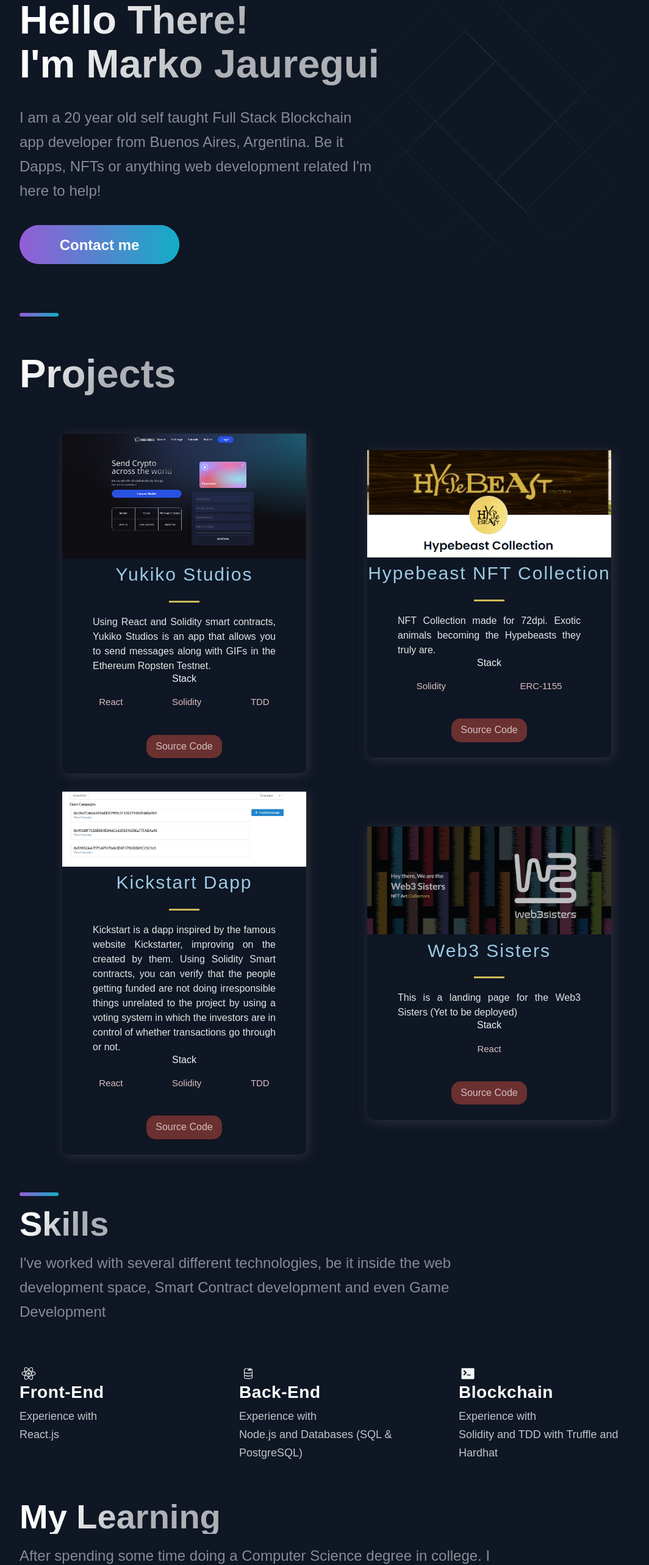
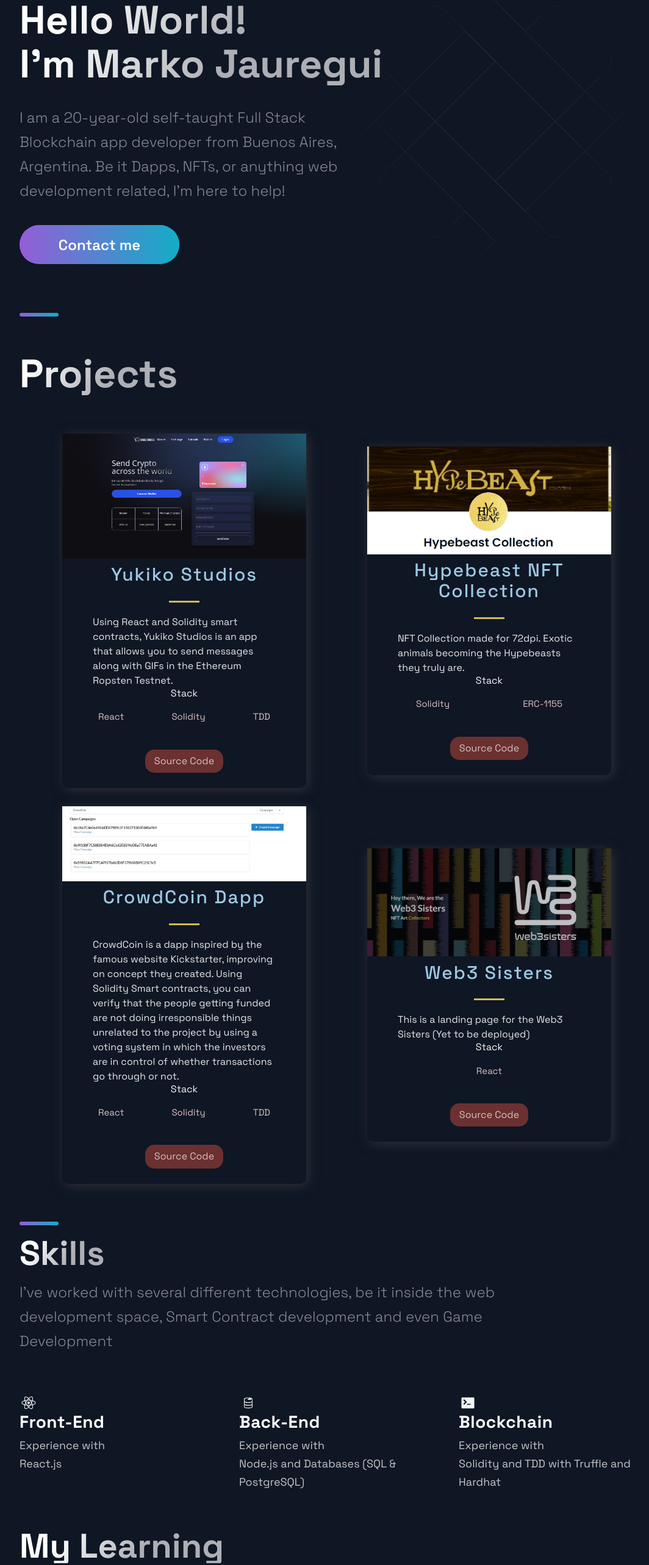
Before and after one commit to MarkoJauregui/Porfolio-Website, a Next.js app: page / in a window 1280 px wide. Shown: the part 173-2739 px from the top of the page at 61% size, without its empty margins (88-1152 px from the left). Built offline with nearby package versions, Linux system fonts and the light colour scheme.

Commit message:
Corrections

```diff
--- a/src/components/Footer/Footer.js
+++ b/src/components/Footer/Footer.js
@@ -28,8 +28,8 @@ const Footer = () => {
 				</LinkColumn>
 				<LinkColumn>
 					<LinkTitle>Email</LinkTitle>
-					<LinkItem href="mailto:markojauregui2002@gmail.com">
-						markojauregui2002@gmail.com
+					<LinkItem href="mailto:contact@markojauregui.com">
+						contact@markojauregui.com
 					</LinkItem>
 				</LinkColumn>
 			</LinkList>
--- a/src/components/Hero/Hero.js
+++ b/src/components/Hero/Hero.js
@@ -12,13 +12,13 @@ const Hero = () => (
 	<Section row nopadding>
 		<LeftSection>
 			<SectionTitle main center>
-				Hello There! <br />
+				Hello World! <br />
 				I'm Marko Jauregui
 			</SectionTitle>
 			<SectionText>
-				I am a 20 year old self taught Full Stack Blockchain app developer from
-				Buenos Aires, Argentina. Be it Dapps, NFTs or anything web development
-				related I'm here to help!
+				I am a 20-year-old self-taught Full Stack Blockchain app developer from
+				Buenos Aires, Argentina. Be it Dapps, NFTs, or anything web development
+				related, I'm here to help!
 			</SectionText>
 			<Button
 				onClick={() =>
--- a/src/components/Projects/ProjectsStyles.js
+++ b/src/components/Projects/ProjectsStyles.js
@@ -1,11 +1,11 @@
 import styled from 'styled-components';
 
 export const Img = styled.img`
-  width:100%;
-  height:100%;
+	width: 100%;
+	height: 100%;
 	object-fit: cover;
 	overflow: hidden;
-`
+`;
 
 export const GridContainer = styled.section`
 	display: grid;
@@ -20,8 +20,7 @@ row-gap: 3rem;
 		padding: 2rem;
 		padding-bottom: 0;
 	}
-
-`
+`;
 export const BlogCard = styled.div`
 	border-radius: 10px;
 	box-shadow: 3px 3px 20px rgba(80, 78, 78, 0.5);
@@ -35,16 +34,14 @@ export const TitleContent = styled.div`
 	text-align: center;
 	z-index: 20;
 	width: 100%;
-
 `;
-
 
 export const HeaderThree = styled.h3`
 	font-weight: 500;
 	letter-spacing: 2px;
 	color: #9cc9e3;
-  padding: .5rem 0;
-  font-size: ${(props) => props.title ? '3rem' : '2rem'};
+	padding: 0.5rem 0;
+	font-size: ${(props) => (props.title ? '3rem' : '2rem')};
 `;
 
 export const Hr = styled.hr`
@@ -65,20 +62,17 @@ export const Intro = styled.div`
 	line-height: 18px;
 `;
 
-
 export const CardInfo = styled.p`
 	width: 100%;
 	padding: 0 50px;
 	color: #e4e6e7;
 	font-style: 2rem;
 	line-height: 24px;
-  text-align: justify;
+	text-align: left;
 	@media ${(props) => props.theme.breakpoints.sm} {
-    padding:.3rem
-
+		padding: 0.3rem;
 	}
 `;
-
 
 export const UtilityList = styled.ul`
 	list-style-type: none;
@@ -89,15 +83,14 @@ export const UtilityList = styled.ul`
 `;
 
 export const ExternalLinks = styled.a`
-color:#d4c0c0;
+	color: #d4c0c0;
 	font-size: 1.6rem;
-padding:1rem 1.5rem;
+	padding: 1rem 1.5rem;
 	background: #6b3030;
 	border-radius: 15px;
 	transition: 0.5s;
-&:hover{
+	&:hover {
 		background: #801414;
-
 	}
 `;
 
@@ -105,8 +98,8 @@ export const TagList = styled.ul`
 	display: flex;
 	justify-content: space-around;
 	padding: 2rem;
-`
+`;
 export const Tag = styled.li`
 	color: #d8bfbf;
 	font-size: 1.5rem;
-`
+`;
--- a/src/components/TimeLine/TimeLine.js
+++ b/src/components/TimeLine/TimeLine.js
@@ -67,9 +67,9 @@ const Timeline = () => {
 		<Section id="about">
 			<SectionTitle>My Learning</SectionTitle>
 			<SectionText>
-				After spending some time doing a Computer Science degree in college. I
-				decided that the best route for me to become a full fledged developer
-				was the self-taught way.
+				After spending some time studying Computer Science in college, I decided
+				that the most efficient route to becoming a full-fledged developer
+				was...the self-taught way.
 			</SectionText>
 			<CarouselContainer ref={carouselRef} onScroll={handleScroll}>
 				<>
--- a/src/constants/constants.js
+++ b/src/constants/constants.js
@@ -20,9 +20,9 @@ export const projects = [
 		id: 1,
 	},
 	{
-		title: 'Kickstart Dapp',
+		title: 'CrowdCoin Dapp',
 		description:
-			'Kickstart is a dapp inspired by the famous website Kickstarter, improving on the created by them. Using Solidity Smart contracts, you can verify that the people getting funded are not doing irresponsible things unrelated to the project by using a voting system in which the investors are in control of whether transactions go through or not.',
+			'CrowdCoin is a dapp inspired by the famous website Kickstarter, improving on concept they created. Using Solidity Smart contracts, you can verify that the people getting funded are not doing irresponsible things unrelated to the project by using a voting system in which the investors are in control of whether transactions go through or not.',
 		image: '/images/3.jpg',
 		tags: ['React', 'Solidity', 'TDD'],
 		source: 'https://google.com',
--- a/src/pages/_document.js
+++ b/src/pages/_document.js
@@ -32,7 +32,7 @@ export default class MyDocument extends Document {
 			<Html lang="en-GB">
 				<Head>
 					<link
-						href="https://fonts.googleapis.com/css2?family=Lato:wght@100;300;400;700&display=swap"
+						href="https://fonts.googleapis.com/css2?family=Space+Grotesk:wght@300;400;500;600;700&display=swap"
 						rel="stylesheet"
 					/>
 				</Head>
```
Lines whose indentation alone changed are shown as unchanged.
